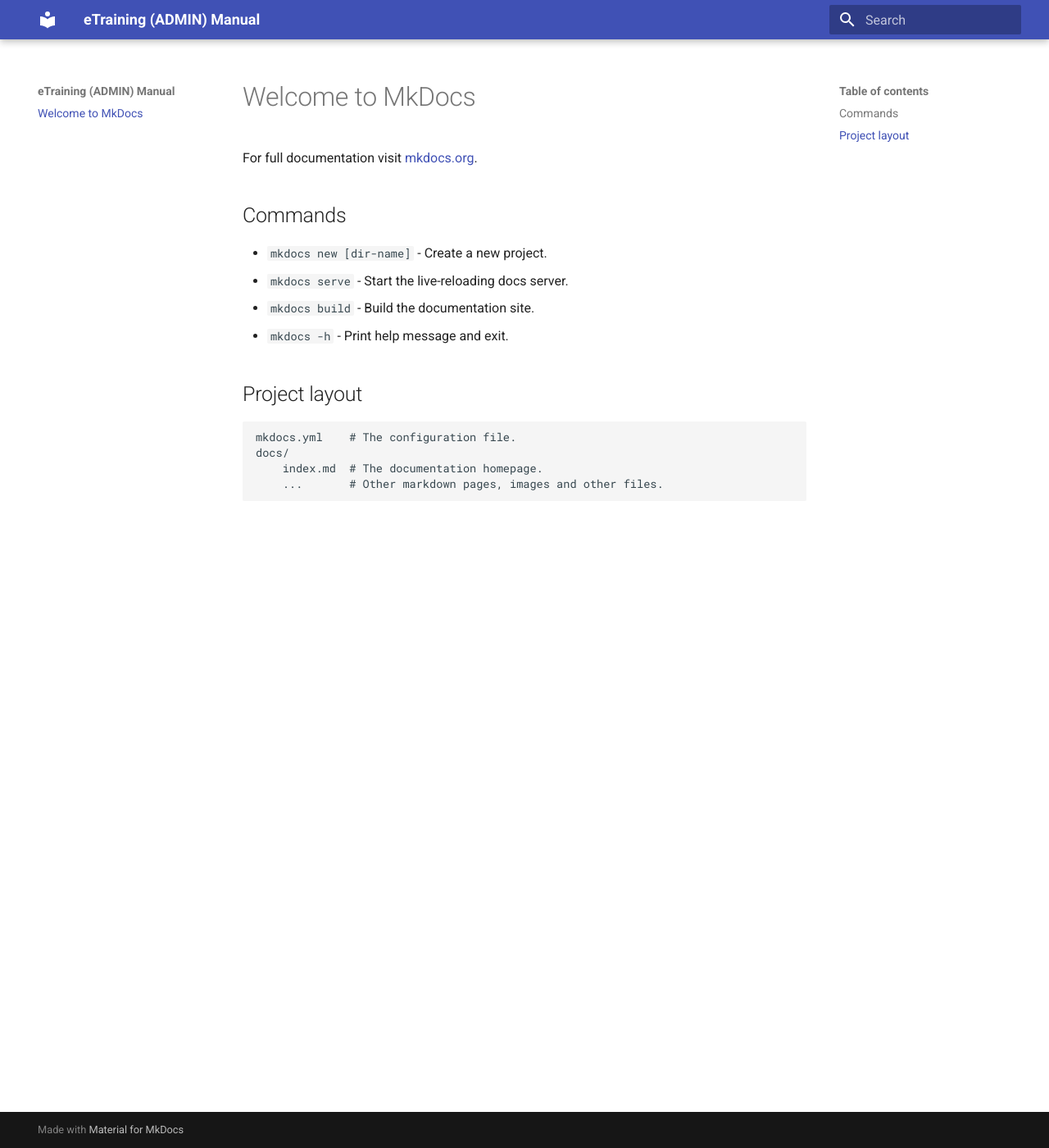
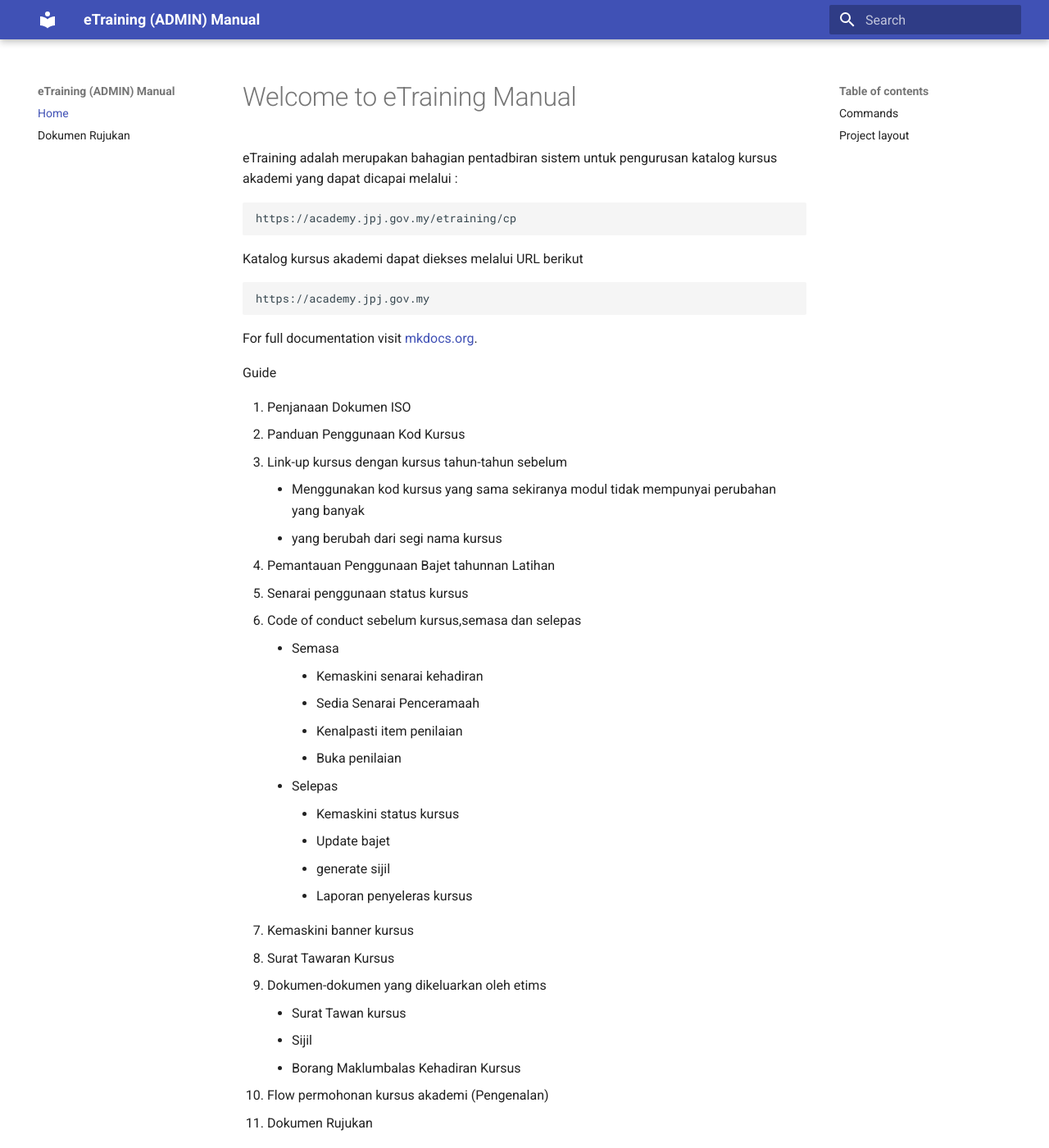
Before and after one commit to akademi-jpj/etraining, an MkDocs documentation site: the page built from docs/index.md, in a window 1280 px wide and 1400 px high. Shown: the whole window at 82% size. Built offline with MkDocs 1.6.1 and Material for MkDocs 9.7.7, drawn with Linux system fonts in a browser that asks for light colours.

Commit message:
Guide untuk manual

```diff
--- a/docs/index.md
+++ b/docs/index.md
@@ -1,6 +1,43 @@
-# Welcome to MkDocs
+# Welcome to eTraining Manual
+
+eTraining adalah merupakan bahagian pentadbiran sistem untuk pengurusan katalog kursus akademi yang dapat dicapai melalui :
+
+    https://academy.jpj.gov.my/etraining/cp
+
+Katalog kursus akademi dapat diekses melalui URL berikut
+
+    https://academy.jpj.gov.my
 
 For full documentation visit [mkdocs.org](https://www.mkdocs.org).
+
+Guide
+
+1. Penjanaan Dokumen ISO
+2. Panduan Penggunaan Kod Kursus
+3. Link-up kursus dengan kursus tahun-tahun sebelum
+    - Menggunakan kod kursus yang sama sekiranya modul tidak mempunyai perubahan yang banyak
+    - yang berubah dari segi nama kursus
+4. Pemantauan Penggunaan Bajet tahunnan Latihan
+5. Senarai penggunaan status kursus
+6. Code of conduct sebelum kursus,semasa dan selepas
+    - Semasa
+        - Kemaskini senarai kehadiran
+        - Sedia Senarai Penceramaah
+        - Kenalpasti item penilaian
+        - Buka penilaian
+    - Selepas
+        - Kemaskini status kursus
+        - Update bajet
+        - generate sijil
+        - Laporan penyeleras kursus
+7.  Kemaskini banner kursus
+8.  Surat Tawaran Kursus
+9.  Dokumen-dokumen yang dikeluarkan oleh etims
+    - Surat Tawan kursus
+    - Sijil
+    - Borang Maklumbalas Kehadiran Kursus
+10. Flow permohonan kursus akademi (Pengenalan)
+11.  Dokumen Rujukan
 
 ## Commands
 
--- a/mkdocs.yml
+++ b/mkdocs.yml
@@ -1,6 +1,7 @@
 site_name: eTraining (ADMIN) Manual
 theme:
   name: material
+  #logo: img/logo.png
 
   features:
     - content.code.annotate
@@ -17,3 +18,6 @@
   - pymdownx.inlinehilite
   - pymdownx.snippets
   - pymdownx.superfences
+nav:
+  - Home: index.md
+  - Dokumen Rujukan: manual.md
```
Also changed, not shown: docs/manual.md (added, +23 -0 lines), 11 other files.
